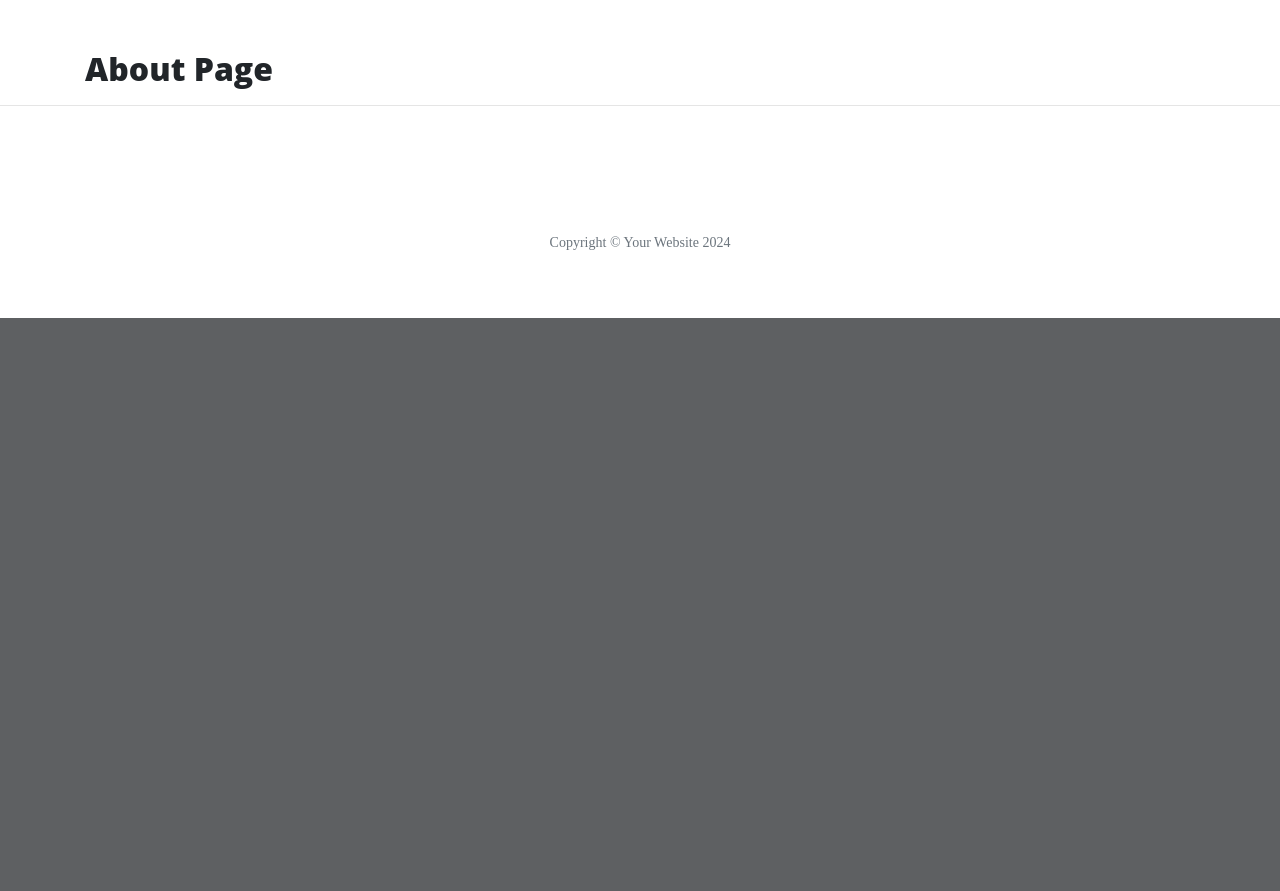
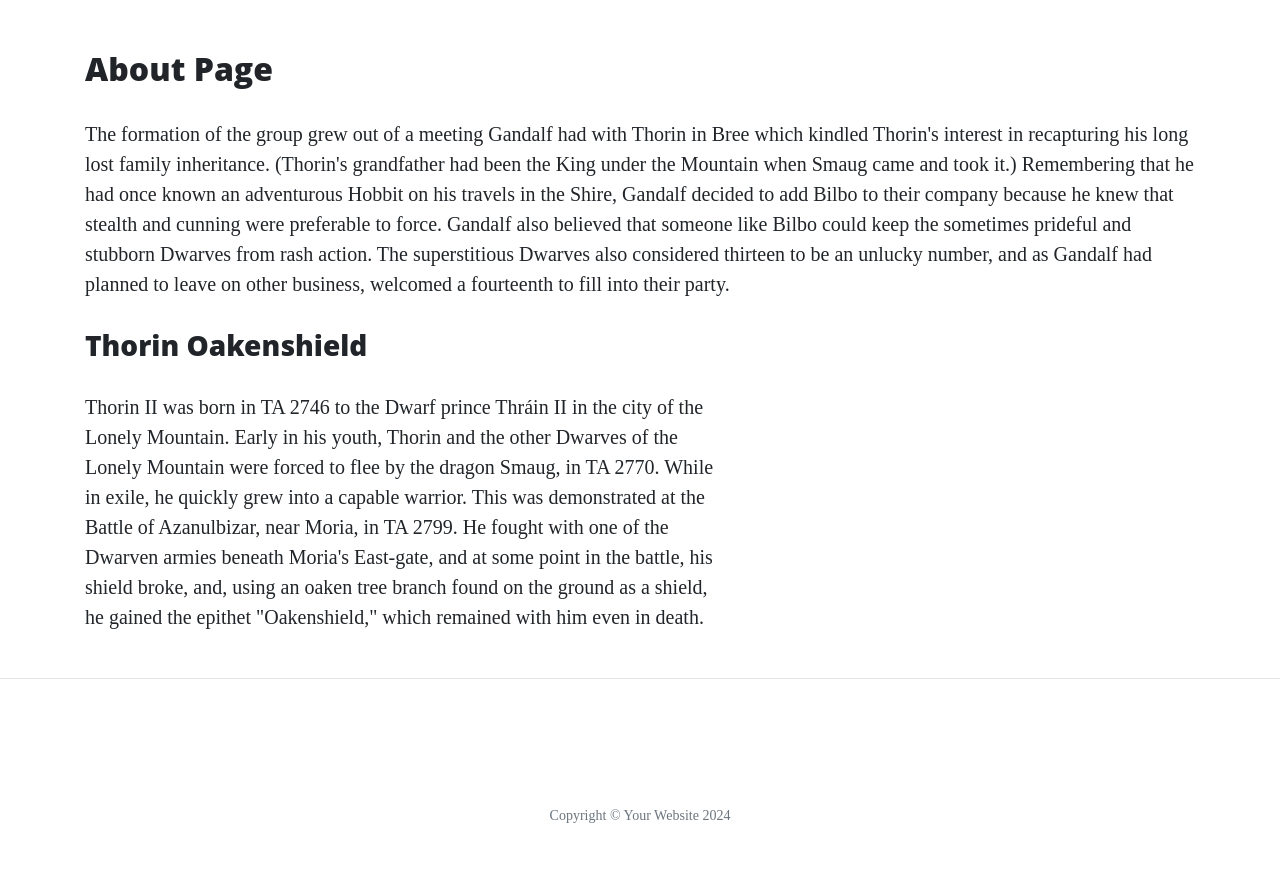
Before and after one commit to DanFNKD/flask, a Flask app: page /about in a window 1280 px wide. Shown: the part 628-1519 px from the top of the page. Before the commit the page ends 946 px from the top, so only its background shows below. Run offline with Flask 3, Linux system fonts and the light colour scheme; some libraries are stand-ins or nearby versions.

Commit message:
Added content for Thorin

```diff
--- a/templates/about.html
+++ b/templates/about.html
@@ -1,4 +1,28 @@
 {% extends "base.html" %}
 {% block content %}
     <h2>About Page</h2>
+    <p>
+        The formation of the group grew out of a meeting Gandalf had with Thorin in Bree which kindled Thorin's interest
+        in recapturing his long lost family inheritance. (Thorin's grandfather had been the King under the Mountain when
+        Smaug came and took it.) Remembering that he had once known an adventurous Hobbit on his travels in the Shire,
+        Gandalf decided to add Bilbo to their company because he knew that stealth and cunning were preferable to force.
+        Gandalf also believed that someone like Bilbo could keep the sometimes prideful and stubborn Dwarves from rash
+        action. The superstitious Dwarves also considered thirteen to be an unlucky number, and as Gandalf had planned
+        to leave on other business, welcomed a fourteenth to fill into their party.
+    </p>
+
+    <div class="row featurette">
+        <div class="col-md-7">
+            <h3>Thorin Oakenshield</h3>
+            <p>
+                Thorin II was born in TA 2746 to the Dwarf prince Thráin II in the city of the Lonely Mountain. Early in
+                his youth, Thorin and the other Dwarves of the Lonely Mountain were forced to flee by the dragon Smaug,
+                in TA 2770. While in exile, he quickly grew into a capable warrior. This was demonstrated at the Battle
+                of Azanulbizar, near Moria, in TA 2799. He fought with one of the Dwarven armies beneath Moria's
+                East-gate, and at some point in the battle, his shield broke, and, using an oaken tree branch found on
+                the ground as a shield, he gained the epithet "Oakenshield," which remained with him even in death.
+            </p>
+        </div>
+
+    </div>
 {% endblock %}
```
